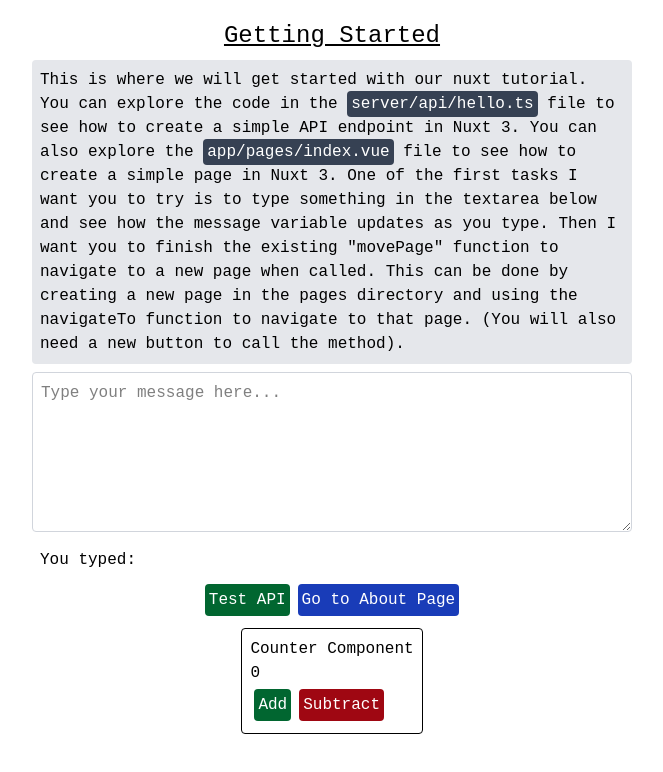
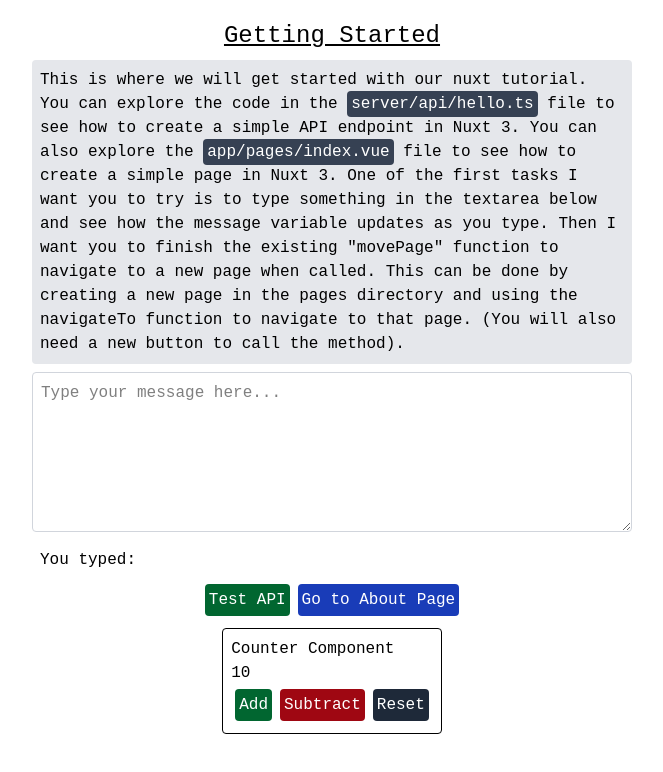
Before and after one commit to CarterrRyan1/Nuxt-Tutorial, a Nuxt app: page / in a window 1280 px wide. Both pictures are taken after a click on the button "Get Started". Shown: the top 772 px of the page, without its empty margins (308-971 px from the left). Built offline with nearby package versions, Linux system fonts and the light colour scheme.

Commit message:
✅ ask 6: Composables (Reusable Logic)

```diff
--- a/app/components/counter.vue
+++ b/app/components/counter.vue
@@ -1,21 +1,15 @@
 <template>
         <div class="border border-solid border-black p-2 m-2 rounded-sm">
             <h1>Counter Component</h1>
-            <p>{{ counter || 0 }}</p>
+            <p>{{ count || 0 }}</p>
             <div>
-                <button @click="add" class="rounded-sm bg-green-800 hover:bg-green-700 p-1 m-1 text-white">Add</button>
-                <button @click="subtract"
-                    class="rounded-sm bg-red-800 hover:bg-red-700 p-1 m-1 text-white">Subtract</button>
+                <button @click="increment" class="rounded-sm bg-green-800 hover:bg-green-700 p-1 m-1 text-white">Add</button>
+                <button @click="decrement" class="rounded-sm bg-red-800 hover:bg-red-700 p-1 m-1 text-white">Subtract</button>
+                <button @click="reset" class="rounded-sm bg-gray-800 hover:bg-gray-700 p-1 m-1 text-white">Reset</button>
             </div>
         </div>
 </template>
 <script setup lang="ts">
-import { ref } from 'vue';
-const counter = ref<number>(0);
-const add = (): void => {
-    counter.value++;
-}
-const subtract = () => {
-    counter.value--;
-}
+import { useCounter } from '../composables/useCounter';
+const {count,increment,decrement,reset}=useCounter(10);
 </script>
--- /dev/null
+++ b/app/composables/useCounter.ts
@@ -0,0 +1,19 @@
+export const useCounter=(initialValue:number|0)=>{
+    const count=ref<number>(initialValue);
+
+    const increment=()=>{
+        count.value++;
+    }
+    const decrement=()=>{
+        count.value--;
+    }
+    const reset=()=>{
+        count.value=initialValue;
+    }
+    return{
+        count:readonly(count),
+        increment,
+        decrement,
+        reset
+    }
+}
```
